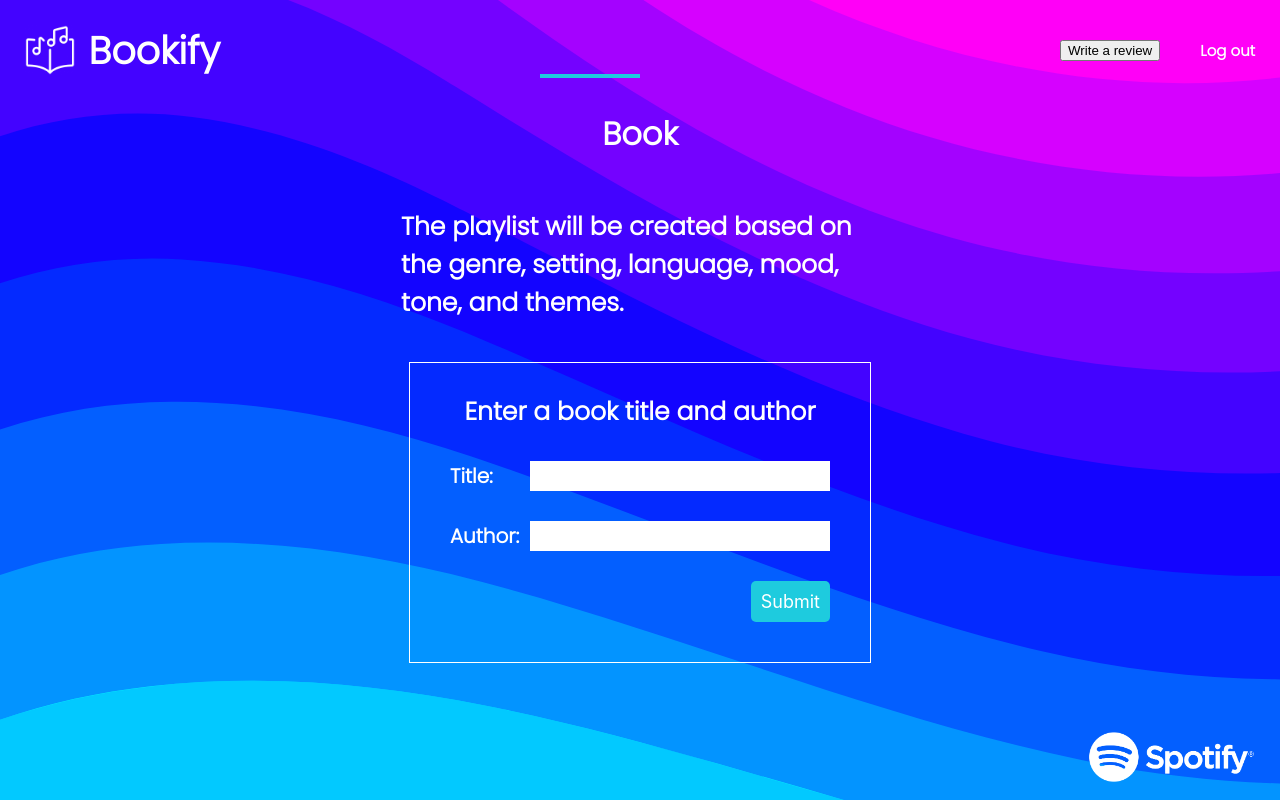
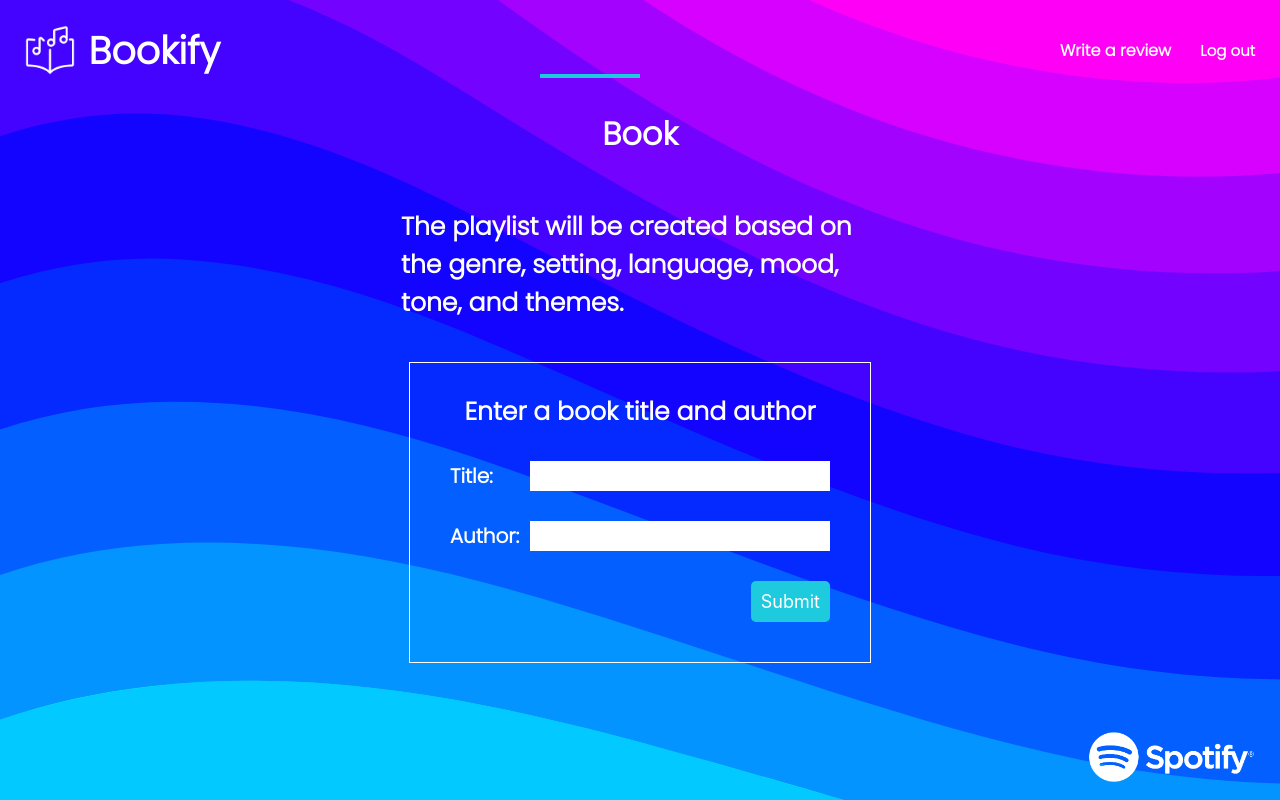
Before and after one commit to naveen02bu/CS411group-30, a React (Create React App) app in the folder frontend/: page /book in a window 1280 px wide. Built offline with nearby package versions, Linux system fonts and the light colour scheme; some icons are missing.

Commit message:
Changed the Modal Button Style

```diff
--- a/frontend/src/components/header/Header.js
+++ b/frontend/src/components/header/Header.js
@@ -4,6 +4,7 @@ import { NavLink } from 'react-router-dom';
 import bookifyIcon from '../../images/bookify-icon.png';
 import Nav from '../nav/Nav';
 import Form from '../form-page/Form'; // Import the Form component
+import './FormModal.css';
 
 
 function Header() {
@@ -25,7 +26,10 @@ function Header() {
       </div>
       <Nav />
       <div className='header-right' >
-        <button onClick={openFormModal}>Write a review</button>
+      <div onClick={openFormModal} style={{ cursor: 'pointer'}}>
+       Write a review
+        </div>
+
         {isFormModalOpen && (
           <div className="form-modal">
             <div className="form-modal-content">
```
